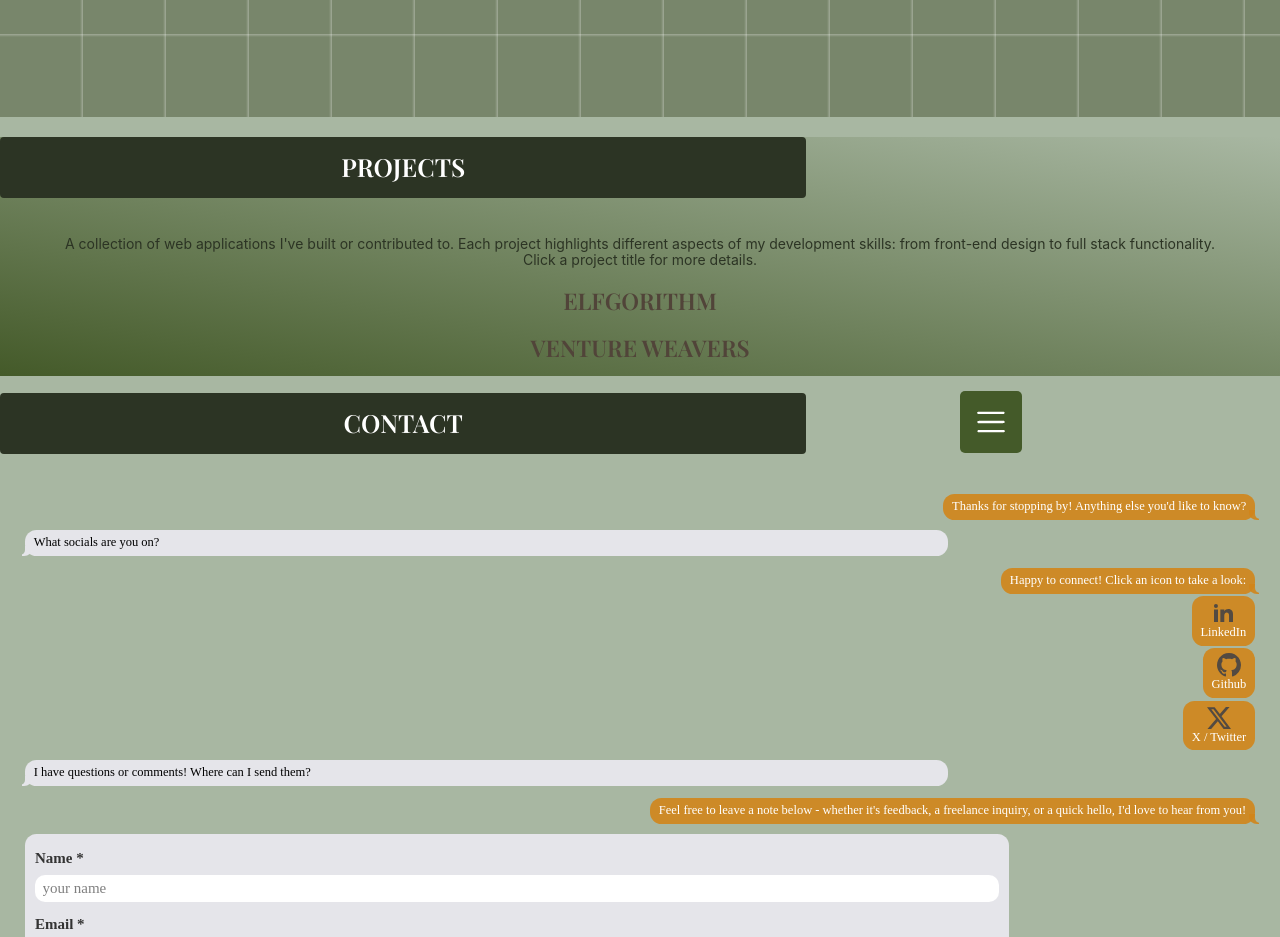
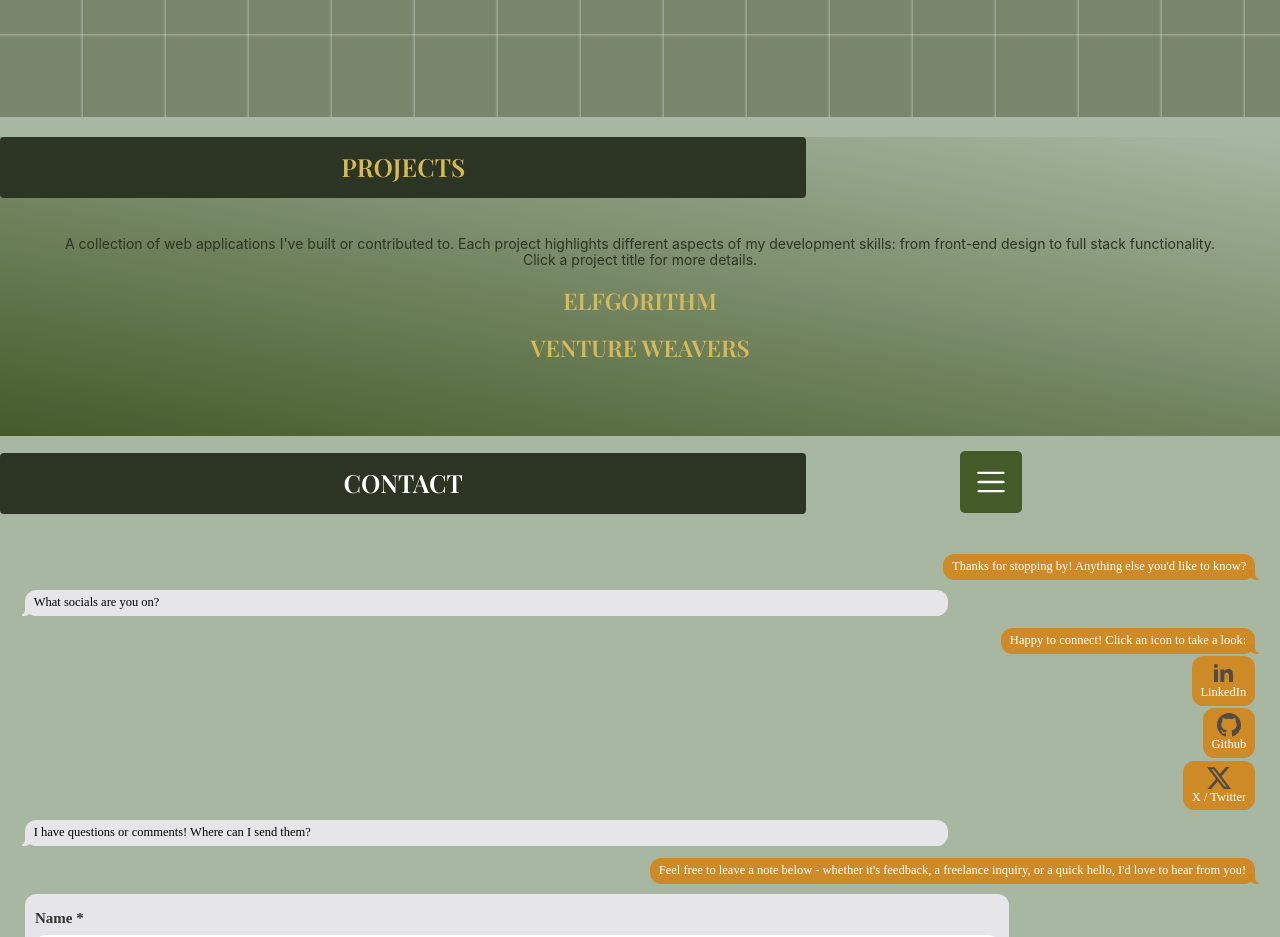
Before and after one commit to lillian-nguyen/portfolio-react, a React (Vite) app: page / in a window 1280 px wide. Shown: the part 2900-3837 px from the top of the page. Built offline with nearby package versions, Linux system fonts and the light colour scheme; a web font is replaced by a local one.

Commit message:
fix: change project section colors

```diff
--- a/components/Projects/Projects.jsx
+++ b/components/Projects/Projects.jsx
@@ -38,8 +38,9 @@ const Projects = () => {
             />
 
             <h4
+            className={`${!isHeaderClicked['VENTURE WEAVERS'] ? styles.lastHeaderPadding : ''}`}
             onClick={() => {
-                toggleProjectVisibility('VENTURE WEAVERS')
+                toggleProjectVisibility('VENTURE WEAVERS');
             }}
             >VENTURE WEAVERS</h4>
             <IndividualProject
--- a/components/Projects/Projects.module.css
+++ b/components/Projects/Projects.module.css
@@ -1,5 +1,6 @@
 .projectSection{
     background: linear-gradient(190deg, rgba(168, 183, 162, 1) 0%, rgba(68, 90, 41, 1) 100%);
+    color: #2C3424;
 }
 
 .projectSection h3{
@@ -19,7 +20,7 @@
     border-radius: 0.4rem;
     width: 63%;
     background-color: #2C3424;
-    color: white;
+    color: #D7B95A;
     text-align: center;
     margin-top: 2rem;
 }
@@ -37,14 +38,21 @@
 .projectsContainer h4{
     font-family: "Playfair Display", serif;
     font-size: 2.3rem;
-    color: #514439;
+    color: #D7B95A;
     text-align: center;
     margin-top: 2rem;
+}
+
+/* Add spacing eblow last header if project collapsed */
+.lastHeaderPadding{
+    padding-bottom: 6rem;
+    /* transition: padding-bottom 0.3s ease; */
 }
 
 .bioAndTags{
     margin: 0 auto;
     background-color: rgba(217,217,217, 0.5);
+    border: 1px solid rgba(228, 222, 222, 0.3);
     border-radius: 1rem;
     width: 88%;
     padding-bottom: 1rem;
@@ -54,8 +62,9 @@
     font-size: 1.3rem;
     padding: 0.8rem 0.9rem;
     border-radius: 1.5rem;
-    color: white;
-    background-color: rgba(210, 133, 26, 0.9);
+    color: #514439;
+    background-color: #8b8179;
+    border: 1px solid #514439;
 }
 
 .techTagContainer{
```
